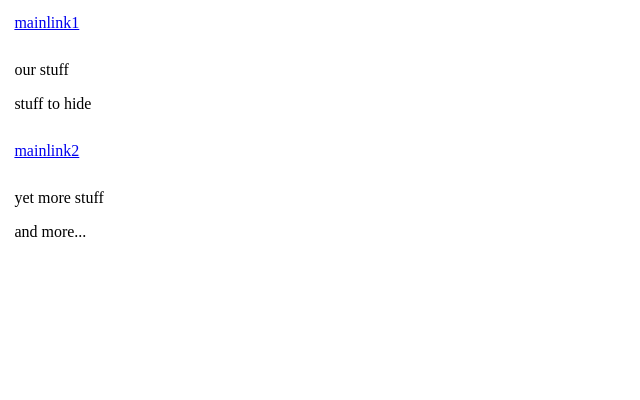
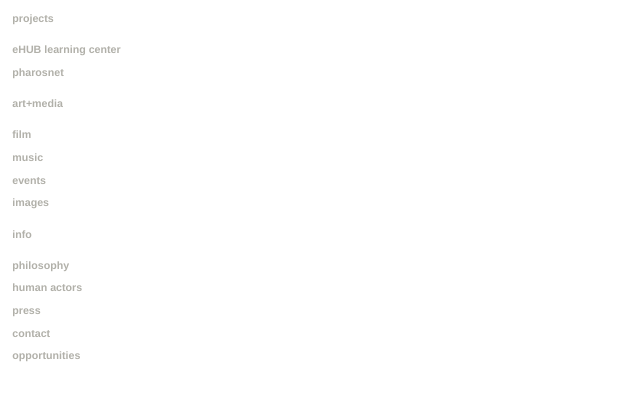
Before and after one commit to ericlavigne/human-action, a plain HTML site: page index.html in a window 1280 px wide. Shown: the whole page, without its empty margins (0-640 px from the left). Drawn offline with Linux system fonts and the light colour scheme.

Commit message:
Partial merging work has been done. I created a new css file to hold all css

```diff
--- /dev/null
+++ b/human-action.css
@@ -0,0 +1,13 @@
+body
+{
+	font-size:8pt;
+	font-family:"Helvetica Neue", Helvetica, Sans-serif;
+	background-color:#FFF;
+	color: #B1B0A9;
+}
+
+a {outline: none;}
+a:link {text-decoration:none; color:#B1B0A9; font-weight:bold;}
+a:visited {text-decoration:none; color:#B1B0A9; font-weight:bold;}
+a:hover {text-decoration:none; color: #E4E5E3; font-weight:lighter;}
+a:actie {text-decoration:none; color: #E4E5E3; font-weight:lighter;}
--- a/index.html
+++ b/index.html
@@ -1,6 +1,7 @@
 <html>
 <head>
     <title>Human Action</title>
+			<link type="text/css" href="human-action.css" rel="Stylesheet">
     <link type="text/css" href="css/ui-lightness/jquery-ui-1.8.4.custom.css" rel="Stylesheet" />
     <script type="text/javascript" src="js/jquery-1.4.2.min.js"></script>
     <script type="text/javascript" src="js/jquery-ui-1.8.4.custom.min.js"></script>
@@ -19,6 +20,7 @@
         $(document).ready(function() {
             menudropdown('#mainlink1','#submenu1');
             menudropdown('#mainlink2','#submenu2');
+            menudropdown('#mainlink3','#submenu3');
         });
 
     </script>
@@ -30,13 +32,30 @@
 </head>
 <body>
         <div>
-            <a href="#" id="mainlink1">mainlink1</a>
+            <a href="#" id="mainlink1">projects</a>
         </div>
         <div id="submenu1">
-            <p>our stuff</p>
-            <p>stuff to hide</p>
+            <p><a href="#">eHUB learning center</a></p>
+            <p><a href="#">pharosnet</a></p>
         </div>
-    <div><a href="#" id="mainlink2">mainlink2</a></div>
-    <div id="submenu2"><p>yet more stuff</p><p>and more...</p></div>
+    		<div>
+						<a href="#" id="mainlink2">art+media</a>
+				</div>
+    		<div id="submenu2">
+            <p><a href="#">film</a></p>
+            <p><a href="#">music</a></p>
+            <p><a href="#">events</a></p>
+            <p><a href="#">images</a></p>
+				</div>
+				<div>
+						<a href="#" id="mainlink3">info</a>
+				</div>
+    		<div id="submenu3">
+            <p><a href="#">philosophy</a></p>
+            <p><a href="#">human actors</a></p>
+            <p><a href="#">press</a></p>
+            <p><a href="#">contact</a></p>
+            <p><a href="#">opportunities</a></p>
+				</div>
 </body>
 </html>
```
